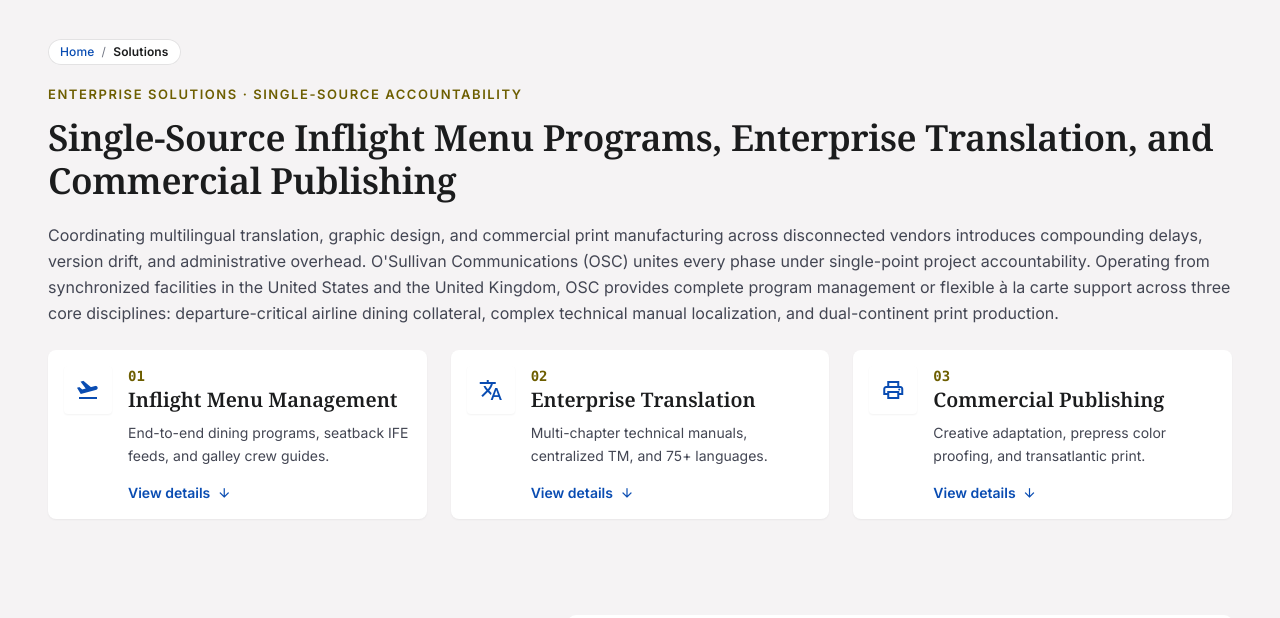
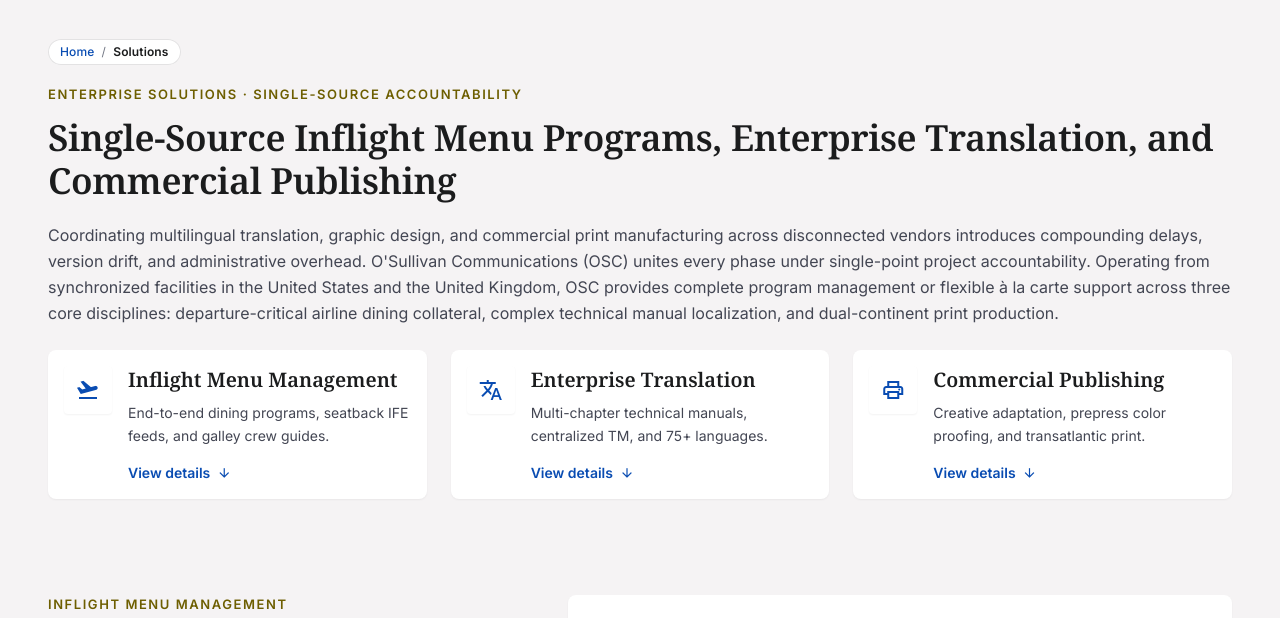
Before and after one commit to Adarsh2772/OWOS, a plain HTML site: page solutions.html in a window 1280 px wide. Shown: the part 106-724 px from the top of the page. Drawn offline with nearby package versions, Linux system fonts and the light colour scheme.

Commit message:
Spacing issue resolved 6

```diff
--- a/solutions.html
+++ b/solutions.html
@@ -58,7 +58,7 @@
 <a class="group p-4 rounded-xl bg-surface-container-lowest shadow-sm osc-jump transition-all flex gap-4" href="#inflight-menu-management">
 <span class="w-12 h-12 rounded-lg bg-surface-container-lowest text-primary flex items-center justify-center shadow-sm shrink-0"><span class="material-symbols-outlined text-2xl">flight_takeoff</span></span>
 <div class="min-w-0 flex-1 flex flex-col">
-<span class="font-mono text-sm font-bold text-tertiary">01</span>
+
 <h3 class="font-headline text-xl font-semibold text-on-surface mb-2">Inflight Menu Management</h3>
 <p class="text-sm text-on-surface-variant leading-relaxed mb-4">End-to-end dining programs, seatback IFE feeds, and galley crew guides.</p>
 <span class="mt-auto inline-flex items-center gap-1.5 text-sm font-semibold text-primary">View details<span class="material-symbols-outlined text-base">arrow_downward</span></span>
@@ -67,7 +67,7 @@
 <a class="group p-4 rounded-xl bg-surface-container-lowest shadow-sm osc-jump transition-all flex gap-4" href="#enterprise-translation">
 <span class="w-12 h-12 rounded-lg bg-surface-container-lowest text-primary flex items-center justify-center shadow-sm shrink-0"><span class="material-symbols-outlined text-2xl">translate</span></span>
 <div class="min-w-0 flex-1 flex flex-col">
-<span class="font-mono text-sm font-bold text-tertiary">02</span>
+
 <h3 class="font-headline text-xl font-semibold text-on-surface mb-2">Enterprise Translation</h3>
 <p class="text-sm text-on-surface-variant leading-relaxed mb-4">Multi-chapter technical manuals, centralized TM, and 75+ languages.</p>
 <span class="mt-auto inline-flex items-center gap-1.5 text-sm font-semibold text-primary">View details<span class="material-symbols-outlined text-base">arrow_downward</span></span>
@@ -76,7 +76,7 @@
 <a class="group p-4 rounded-xl bg-surface-container-lowest shadow-sm osc-jump transition-all flex gap-4" href="#commercial-publishing">
 <span class="w-12 h-12 rounded-lg bg-surface-container-lowest text-primary flex items-center justify-center shadow-sm shrink-0"><span class="material-symbols-outlined text-2xl">print</span></span>
 <div class="min-w-0 flex-1 flex flex-col">
-<span class="font-mono text-sm font-bold text-tertiary">03</span>
+
 <h3 class="font-headline text-xl font-semibold text-on-surface mb-2">Commercial Publishing</h3>
 <p class="text-sm text-on-surface-variant leading-relaxed mb-4">Creative adaptation, prepress color proofing, and transatlantic print.</p>
 <span class="mt-auto inline-flex items-center gap-1.5 text-sm font-semibold text-primary">View details<span class="material-symbols-outlined text-base">arrow_downward</span></span>
```
